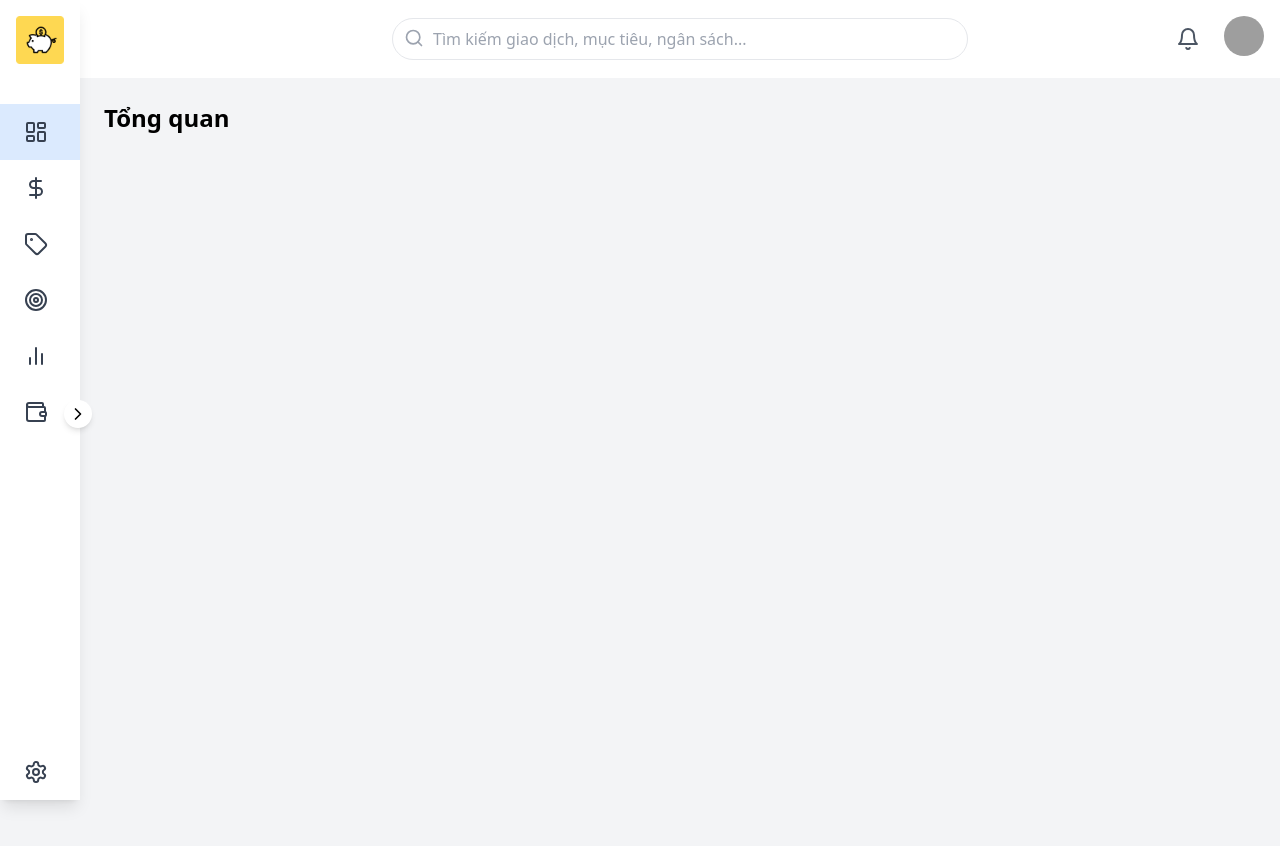
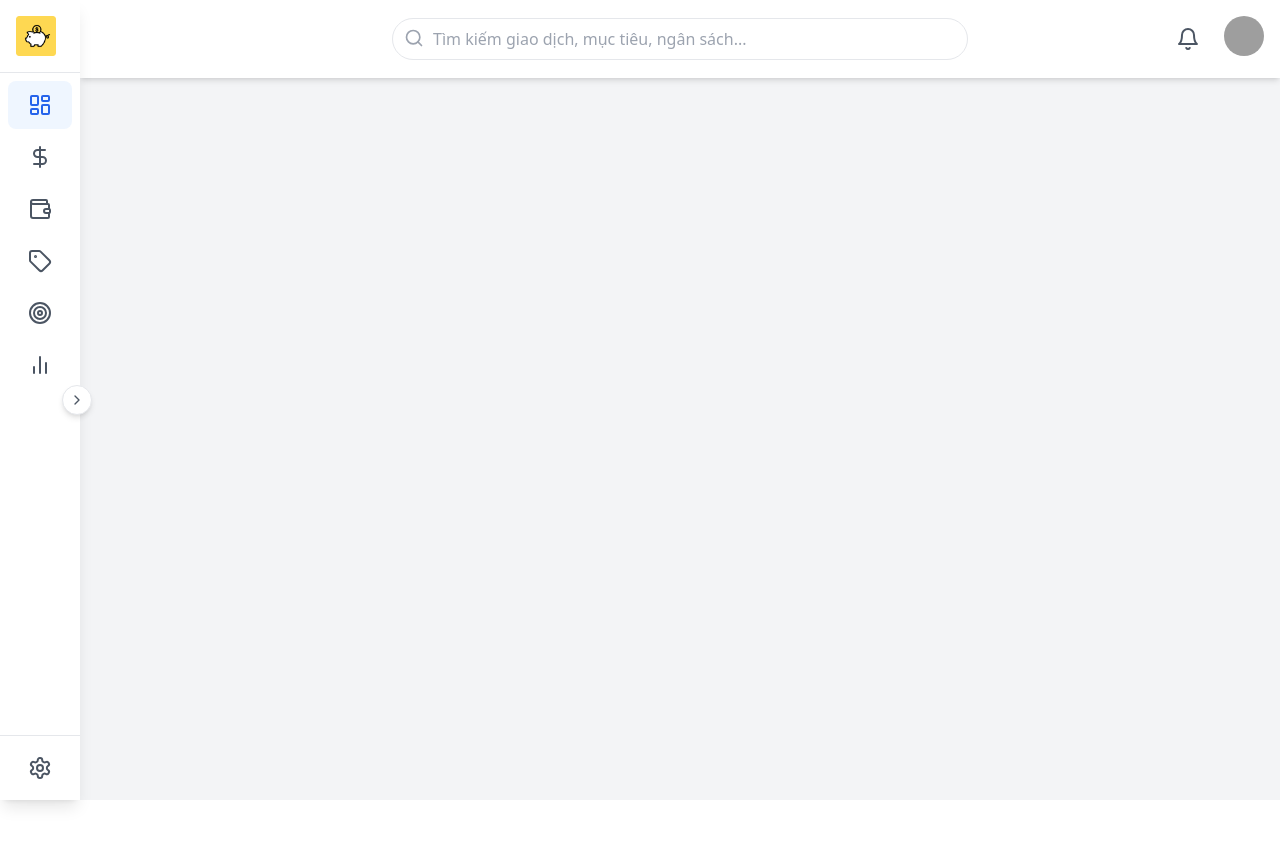
Before and after one commit to tamthong1115/FinanceTracker, a React (Vite) app in the folder frontend-finance-tracker/: page /dashboard in a window 1280 px wide. Shown: the top 846 px of the page. After the commit the page ends 800 px from the top, so only its background shows below. Built offline with nearby package versions, Linux system fonts and the light colour scheme; sample sign-in values are in the browser's storage; grey boxes are pictures that could not be loaded.

Commit message:
improve Sidebar and Header

```diff
--- a/frontend-finance-tracker/src/components/main/Sidebar.tsx
+++ b/frontend-finance-tracker/src/components/main/Sidebar.tsx
@@ -1,83 +1,184 @@
-import {useState} from "react";
+import { FC } from "react";
+import { Link, useLocation } from "react-router-dom";
 import {
+  LayoutDashboard,
+  DollarSign,
+  Target,
   BarChart2,
+  Wallet,
+  Settings,
   ChevronLeft,
   ChevronRight,
-    DollarSign,
-    LayoutDashboard,
-    Settings,
+  Search,
   Tag,
-    Target,
-    Wallet
 } from "lucide-react";
+import { SidebarProps, NavItem } from "../../types/props";
 
-export const Sidebar = ({activeItem, setActiveItem}) => {
-    const [isExpanded, setIsExpanded] = useState(false);
+export const Sidebar: FC<SidebarProps> = ({
+  activeItem,
+  setActiveItem,
+  isExpanded,
+  setIsExpanded,
+}) => {
+  const location = useLocation();
 
-    const navItems = [
-        {icon: <LayoutDashboard size={24}/>, text: 'Tổng quan', href: '#'},
-        {icon: <DollarSign size={24}/>, text: 'Giao dịch', href: '#'},
-        {icon: <Tag size={24}/>, text: 'Ngân sách', href: '#'},
-        {icon: <Target size={24}/>, text: 'Mục tiêu', href: '#'},
-        {icon: <BarChart2 size={24}/>, text: 'Báo cáo', href: '#'},
-        {icon: <Wallet size={24}/>, text: 'Tài khoản', href: '#'},
+  const navItems: NavItem[] = [
+    {
+      icon: <LayoutDashboard size={24} />,
+      text: "Overview",
+      href: "/dashboard",
+      description: "View your financial summary and insights",
+    },
+    {
+      icon: <DollarSign size={24} />,
+      text: "Transactions",
+      href: "/dashboard/transactions",
+      description: "Track your income and expenses",
+    },
+    {
+      icon: <Wallet size={24} />,
+      text: "Accounts",
+      href: "/dashboard/accounts",
+      description: "Manage your bank accounts and wallets",
+    },
+    {
+      icon: <Tag size={24} />,
+      text: "Budget",
+      href: "/dashboard/budget",
+      description: "Set and monitor spending limits",
+    },
+    {
+      icon: <Target size={24} />,
+      text: "Goals",
+      href: "/dashboard/goals",
+      description: "Track your financial goals",
+    },
+    {
+      icon: <BarChart2 size={24} />,
+      text: "Reports",
+      href: "/dashboard/reports",
+      description: "View detailed financial reports",
+    },
   ];
+
+  const bottomNavItems: NavItem[] = [
+    {
+      icon: <Settings size={24} />,
+      text: "Settings",
+      href: "/dashboard/settings",
+      description: "Customize your preferences",
+    },
+  ];
+
+  const NavItemComponent: FC<{
+    item: NavItem;
+    index: number;
+  }> = ({ item, index }) => (
+    <div className="relative group">
+      <Link
+        to={item.href}
+        className={`flex items-center py-3 px-4 rounded-lg transition-all duration-200
+          ${
+            location.pathname === item.href
+              ? "bg-blue-50 text-blue-600"
+              : "text-gray-600 hover:bg-gray-100"
+          }
+          ${isExpanded ? "" : "justify-center"}`}
+        onClick={() => setActiveItem(item.text)}
+      >
+        <div className={`flex items-center ${isExpanded ? "w-full" : ""}`}>
+          <span className="flex-shrink-0">{item.icon}</span>
+          {isExpanded && (
+            <span className="ml-3 text-sm font-medium">{item.text}</span>
+          )}
+        </div>
+
+        {/* Enhanced Tooltip */}
+        {!isExpanded && (
+          <div className="invisible group-hover:visible absolute left-full top-1/2 transform -translate-y-1/2 ml-2 px-3 py-2 bg-gray-900 text-white text-sm rounded-md whitespace-nowrap z-50">
+            <div className="font-medium">{item.text}</div>
+            <div className="text-xs text-gray-300 mt-1">{item.description}</div>
+            <div
+              className="absolute left-0 top-1/2 transform -translate-x-1 -translate-y-1/2
+              border-4 border-transparent border-r-gray-900"
+            ></div>
+          </div>
+        )}
+      </Link>
+    </div>
+  );
 
   return (
     <nav
-            className={`bg-white shadow-lg fixed h-full z-10 flex flex-col justify-between transition-all duration-300 ${isExpanded ? 'w-64' : 'w-20'}`}>
+      className={`bg-white shadow-lg fixed h-full z-40 flex flex-col justify-between
+      transition-all duration-300 ${isExpanded ? "w-64" : "w-20"}`}
+    >
+      {/* Logo and Brand */}
       <div>
-                <div className="p-4 flex items-center justify-between">
-                    <img src="/icon.png" alt="Logo" className="w-12 h-12"/>
-                    {isExpanded && <span className="font-bold text-xl">FinanceApp</span>}
-                </div>
-                <ul className="mt-6">
-                    {navItems.map((item, index) => (
-                        <li key={index} className="relative">
-                            <a
-                                href={item.href}
-                                className={`flex items-center py-4 px-6 text-gray-700 hover:bg-gray-100 ${
-                                    activeItem === item.text ? 'bg-blue-100 text-blue-600' : ''
-                                }`}
-                                onClick={() => setActiveItem(item.text)}
-                            >
-                                {item.icon}
-                                {isExpanded && <span className="ml-4">{item.text}</span>}
-                            </a>
-                            {!isExpanded && (
-                                <span
-                                    className="absolute left-full ml-2 px-2 py-1 bg-gray-800 text-white text-sm rounded opacity-0 invisible group-hover:opacity-100 group-hover:visible transition-all duration-300 whitespace-nowrap">
-                  {item.text}
-                </span>
-                            )}
-                        </li>
-                    ))}
-                </ul>
-            </div>
-            <div className="relative">
-                <a
-                    href="#"
-                    className={`flex items-center py-4 px-6 text-gray-700 hover:bg-gray-100 ${
-                        activeItem === 'Cài đặt' ? 'bg-blue-100 text-blue-600' : ''
-                    }`}
-                    onClick={() => setActiveItem('Cài đặt')}
-                >
-                    <Settings size={24}/>
-                    {isExpanded && <span className="ml-4">Cài đặt</span>}
-                </a>
-                {!isExpanded && (
-                    <span
-                        className="absolute left-full ml-2 px-2 py-1 bg-gray-800 text-white text-sm rounded opacity-0 invisible group-hover:opacity-100 group-hover:visible transition-all duration-300 whitespace-nowrap">
-            Cài đặt
+        <div className="p-4 flex items-center justify-between border-b">
+          <div className="flex items-center">
+            <img src="/icon.png" alt="Logo" className="w-10 h-10" />
+            {isExpanded && (
+              <span className="ml-3 font-bold text-xl text-gray-800">
+                FinanceTracker
               </span>
             )}
           </div>
+        </div>
+
+        {/* Search Bar - Only when expanded */}
+        {isExpanded && (
+          <div className="px-4 py-3">
+            <div className="relative">
+              <input
+                type="text"
+                placeholder="Quick search..."
+                className="w-full pl-10 pr-4 py-2 rounded-lg border border-gray-300
+                focus:outline-none focus:ring-2 focus:ring-blue-500 text-sm"
+              />
+              <Search
+                className="absolute left-3 top-2.5 text-gray-400"
+                size={20}
+              />
+            </div>
+          </div>
+        )}
+
+        {/* Main Navigation Items */}
+        <div className="px-2 py-2 space-y-1">
+          {navItems.map((item, index) => (
+            <NavItemComponent key={index} item={item} index={index} />
+          ))}
+        </div>
+      </div>
+
+      {/* Bottom Navigation Items */}
+      <div className="border-t">
+        <div className="px-2 py-2 space-y-1">
+          {bottomNavItems.map((item, index) => (
+            <NavItemComponent
+              key={`bottom-${index}`}
+              item={item}
+              index={navItems.length + index}
+            />
+          ))}
+        </div>
+
+        {/* Toggle Button */}
         <button
-                className="absolute top-1/2 -right-3 bg-white rounded-full p-1 shadow-md"
           onClick={() => setIsExpanded(!isExpanded)}
+          className="absolute -right-3 top-1/2 transform -translate-y-1/2
+          bg-white rounded-full p-1.5 border shadow-md hover:shadow-lg
+          transition-shadow duration-200"
+          title={isExpanded ? "Collapse sidebar" : "Expand sidebar"}
         >
-                {isExpanded ? <ChevronLeft size={20}/> : <ChevronRight size={20}/>}
+          {isExpanded ? (
+            <ChevronLeft size={16} className="text-gray-600" />
+          ) : (
+            <ChevronRight size={16} className="text-gray-600" />
+          )}
         </button>
+      </div>
     </nav>
   );
 };
--- a/frontend-finance-tracker/src/pages/Dashboard/Dashboard.tsx
+++ b/frontend-finance-tracker/src/pages/Dashboard/Dashboard.tsx
@@ -1,59 +1,28 @@
-import React, {useState} from 'react';
-import {Header} from "../../components/main/Header";
-import {Sidebar} from "../../components/main/Sidebar";
-import {Transactions} from "../../components/main/Transactions/Transactions.tsx";
-import Goals from "../../components/main/Goals/Goals";
-import Reports from "../../components/main/Reports/Reports";
-import {Budget} from "../../components/main/Budget/Budget";
-import Accounts from "../../components/main/Accounts/Accounts";
-// import {Setting} from "../../components/main/Setting/Setting";
+import { useState } from "react";
+import { Outlet } from "react-router-dom";
+import { Sidebar } from "../../components/main/Sidebar";
+import { Header } from "../../components/main/Header";
 
-interface DashboardProps {
-    userId: number;
-}
-
-const Dashboard: React.FC<DashboardProps> = () => {
-    const [activeItem, setActiveItem] = useState('Tổng quan');
+const Dashboard = () => {
+  const [activeItem, setActiveItem] = useState("Overview");
   const [isSidebarExpanded, setIsSidebarExpanded] = useState(false);
 
-    const renderContent = () => {
-        switch (activeItem) {
-            case 'Giao dịch':
-                return <Transactions/>;
-            case 'Ngân sách':
-                return <Budget/>;
-            case 'Mục tiêu':
-                return <Goals/>;
-            case 'Báo cáo':
-                return <Reports/>;
-            case 'Tài khoản':
-                return <Accounts/>;
-            case 'Cài đặt':
-                // return <Setting/>;
-                return <div>Setting</div>
-            default:
   return (
-                    <div>
-                        <h2 className="text-2xl font-bold mb-4">Tổng quan</h2>
-                        {/* Thêm nội dung tổng quan ở đây */}
-                    </div>
-                );
-        }
-    };
-
-    return (
-        <div className="flex bg-gray-100">
+    <div className="flex h-screen bg-gray-100">
       <Sidebar
         activeItem={activeItem}
         setActiveItem={setActiveItem}
         isExpanded={isSidebarExpanded}
         setIsExpanded={setIsSidebarExpanded}
       />
-            <div className="flex-1 flex flex-col">
-                <Header isSidebarExpanded={isSidebarExpanded}/>
+      <div className="flex-1 flex flex-col overflow-hidden">
+        <Header isSidebarExpanded={isSidebarExpanded} />
         <main
-                    className={`transition-all duration-300 p-6 bg-gray-100 min-h-screen ${isSidebarExpanded ? 'ml-64' : 'ml-20'}`}>
-                    {renderContent()}
+          className={`flex-1 overflow-y-auto p-6 transition-all duration-300 ${
+            isSidebarExpanded ? "ml-64" : "ml-20"
+          }`}
+        >
+          <Outlet />
         </main>
       </div>
     </div>
--- /dev/null
+++ b/frontend-finance-tracker/src/types/props.ts
@@ -0,0 +1,17 @@
+export interface SidebarProps {
+  activeItem: string;
+  setActiveItem: (item: string) => void;
+  isExpanded: boolean;
+  setIsExpanded: (expanded: boolean) => void;
+}
+
+export interface NavItem {
+  icon: React.ReactNode;
+  text: string;
+  href: string;
+  description: string;
+}
+
+export interface HeaderProps {
+  isSidebarExpanded: boolean;
+}
```
Also changed, not shown: frontend-finance-tracker/src/components/main/Header.tsx (+24 -25 lines). Lines whose indentation alone changed are shown as unchanged.
